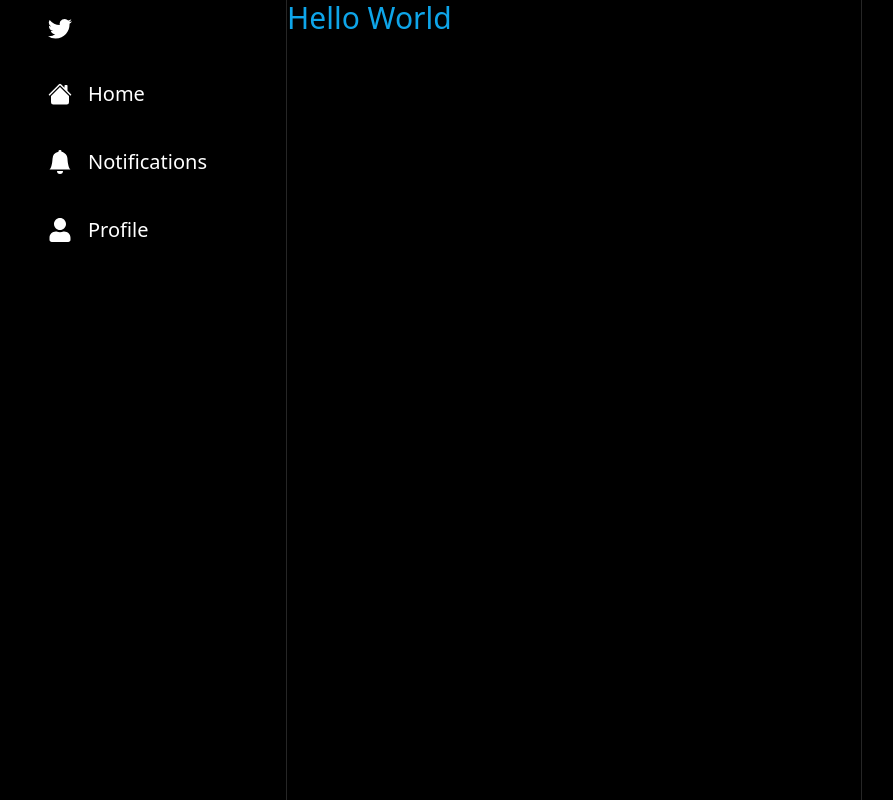
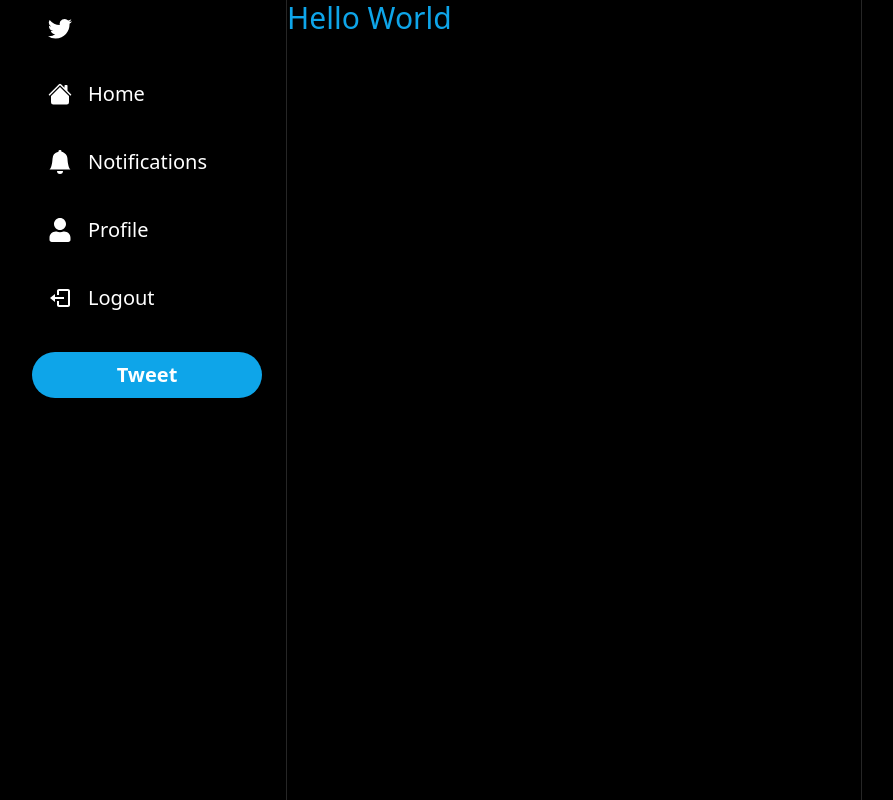
Before and after one commit to alex-candido/nextjs-twitter-clone, a Next.js app: page / in a window 1280 px wide. Shown: the whole page, without its empty margins (2-895 px from the left). Built offline with nearby package versions, Linux system fonts and the light colour scheme.

Commit message:
estrutura inicial component SidebarTweetButton

```diff
--- a/components/Layout/Sidebar.tsx
+++ b/components/Layout/Sidebar.tsx
@@ -1,8 +1,10 @@
 import { BsBellFill, BsHouseFill } from "react-icons/bs";
 import { FaUser } from "react-icons/fa";
 
+import { BiLogOut } from 'react-icons/bi';
 import SidebarItem from "./SidebarItem";
 import SidebarLogo from "./SidebarLogo";
+import SidebarTweetButton from './SidebarTweetButton';
 
 const Sidebar = () => {
   const items = [
@@ -35,6 +37,8 @@
               icon={item.icon}
             />
           ))}
+          <SidebarItem onClick={() => {}} icon={BiLogOut} label="Logout"/>
+          <SidebarTweetButton />
         </div>
       </div>
     </div>
--- /dev/null
+++ b/components/Layout/SidebarTweetButton.tsx
@@ -0,0 +1,58 @@
+import { useRouter } from "next/router";
+import { FaFeather } from "react-icons/fa";
+
+const SidebarTweetButton = () => {
+  const router = useRouter();
+  return (
+    <div onClick={() => router.push('/')}>
+      <div
+        className="
+          mt-6
+          lg:hidden
+          rounded-full
+          h-14
+          w-14
+          p-4
+          flex
+          items-center
+          justify-center
+          bg-sky-500
+          hover:bg-opacity-80
+          transition
+          cursor-pointer
+        "
+      >
+        <FaFeather size={24} color="white" />
+      </div>
+      <div
+        className="
+          mt-6
+          hidden
+          lg:block
+          px-4
+          py-2
+          rounded-full
+          bg-sky-500
+          hover:bg-opacity-90
+          cursor-pointer
+          transition
+        "
+      >
+        <p
+          className="
+            hidden
+            lg:block
+            text-center
+            font-semibold
+            text-white
+            text-[20px]
+          "
+        >
+          Tweet
+        </p>
+      </div>
+    </div>
+  )
+}
+
+export default SidebarTweetButton
```
